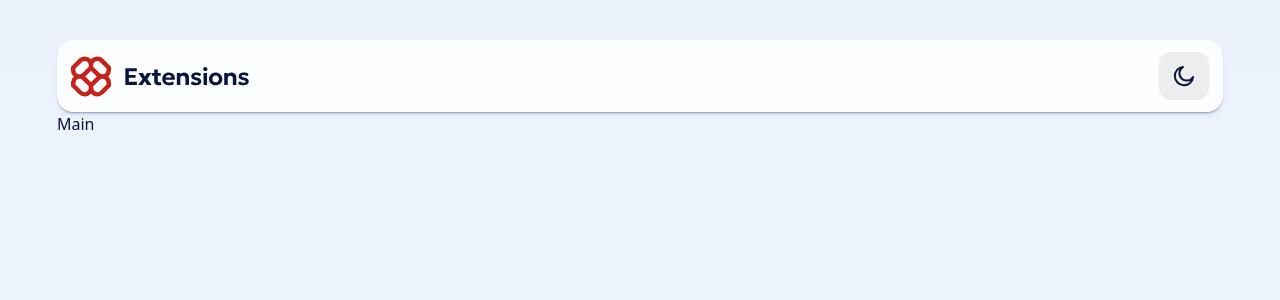
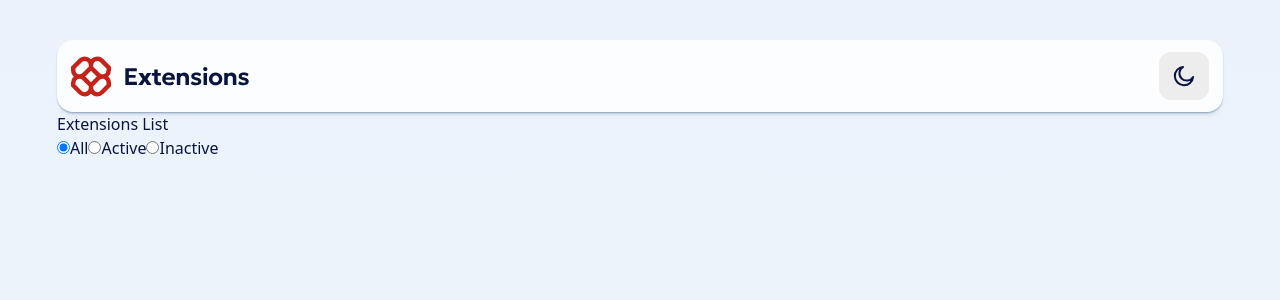
Before and after one commit to CodingWithJiro/frontend-mentor-browser-extension-manager, a React (Vite) app: page / in a window 1280 px wide. Shown: the top 300 px of the page. Built offline with nearby package versions, Linux system fonts and the light colour scheme.

Commit message:
feat(logic): add filter logic and create ExtensionsHeader and ExtensionsFilter

```diff
--- /dev/null
+++ b/src/components/ExtensionsFilter.jsx
@@ -0,0 +1,27 @@
+const ExtensionsFilter = ({ filter, setFilter }) => {
+  const FILTERS = ["all", "active", "inactive"];
+
+  return (
+    <fieldset>
+      <legend className="sr-only">Filter extensions</legend>
+
+      {FILTERS.map((value) => {
+        const capitalizedValue = value[0].toUpperCase() + value.slice(1);
+        return (
+          <label key={value}>
+            <input
+              type="radio"
+              name="status"
+              value={value}
+              onChange={() => setFilter(value)}
+              checked={filter === value}
+            />
+            {capitalizedValue}
+          </label>
+        );
+      })}
+    </fieldset>
+  );
+};
+
+export default ExtensionsFilter;
--- /dev/null
+++ b/src/components/ExtensionsHeader.jsx
@@ -0,0 +1,12 @@
+import ExtensionsFilter from "./ExtensionsFilter";
+
+const ExtensionsHeader = ({ filter, setFilter }) => {
+  return (
+    <header>
+      <h2>Extensions List</h2>
+      <ExtensionsFilter filter={filter} setFilter={setFilter} />
+    </header>
+  );
+};
+
+export default ExtensionsHeader;
--- a/src/components/Main.jsx
+++ b/src/components/Main.jsx
@@ -1,5 +1,14 @@
+import { useState } from "react";
+import ExtensionsHeader from "./ExtensionsHeader";
+
 const Main = () => {
-  return <main id="main">Main</main>;
+  const [filter, setFilter] = useState("all");
+
+  return (
+    <main id="main">
+      <ExtensionsHeader filter={filter} setFilter={setFilter} />
+    </main>
+  );
 };
 
 export default Main;
```
